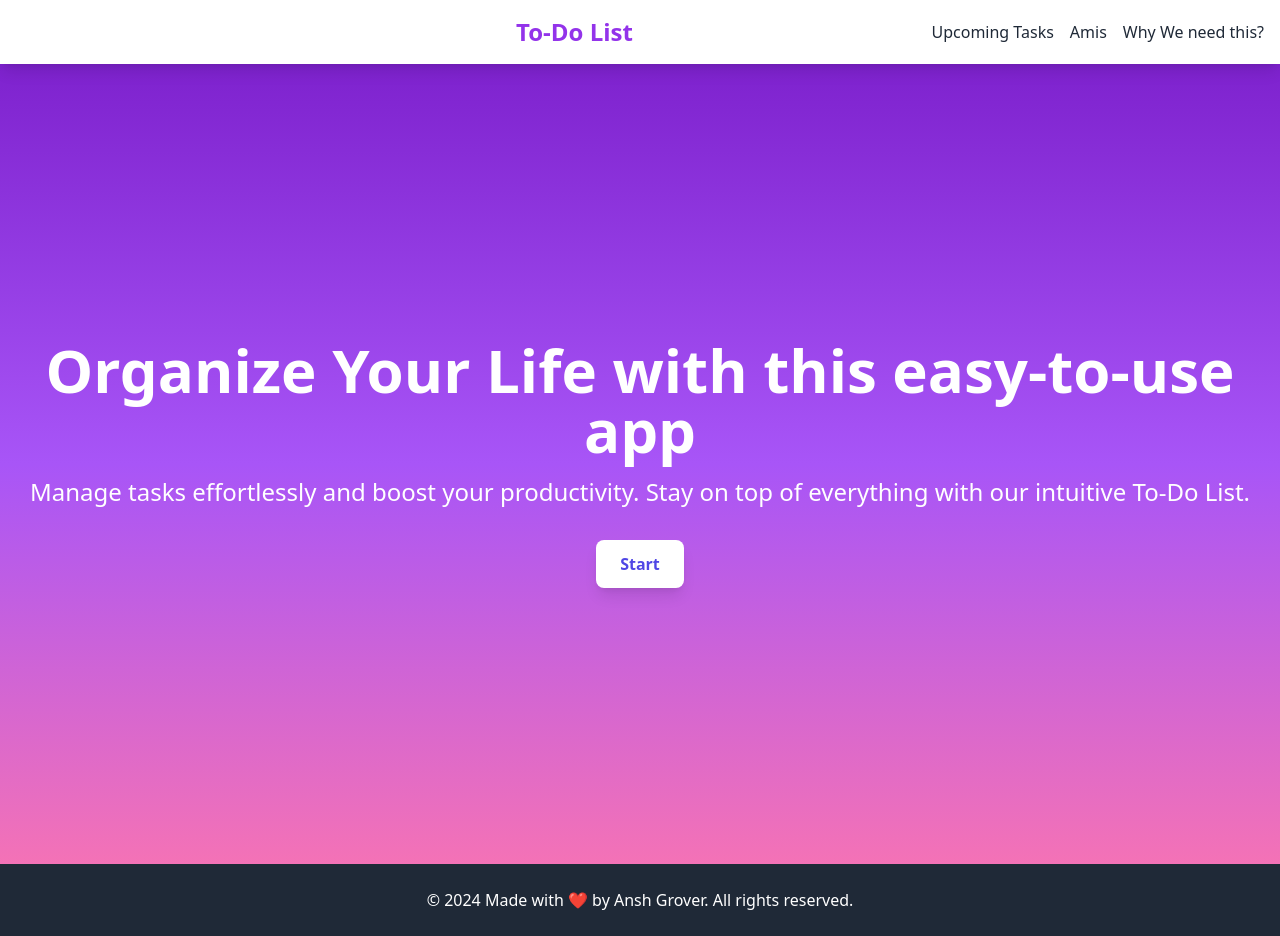
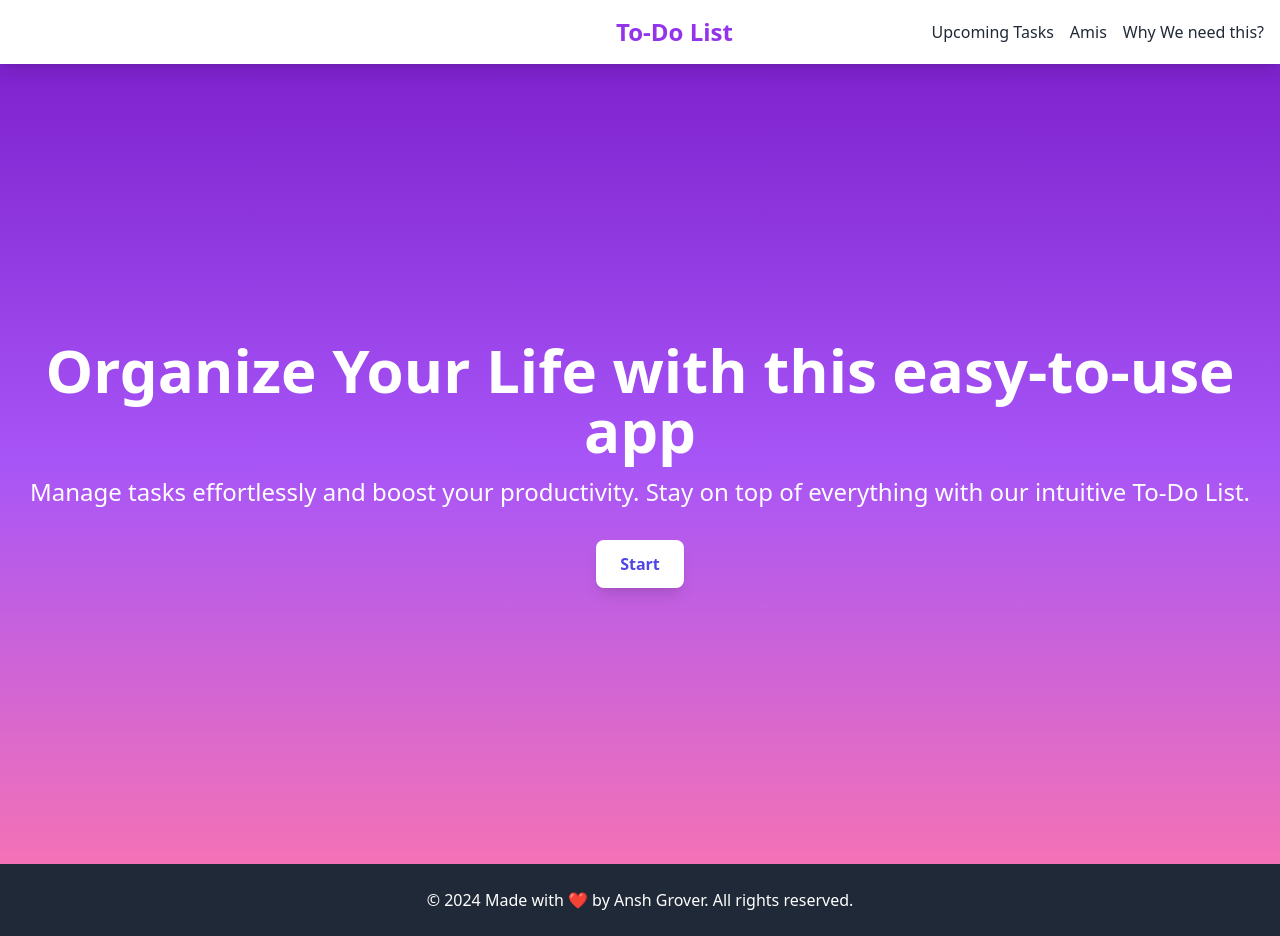
Before and after one commit to GeneJosie/ApplicationTODO, a plain HTML site: page index.html in a window 1280 px wide. Drawn offline with nearby package versions, Linux system fonts and the light colour scheme.

Commit message:
j'ai deplace To-Do List 600px vers la droite

```diff
--- a/index.html
+++ b/index.html
@@ -8,7 +8,7 @@
     <script src="https://cdn.tailwindcss.com"></script>
     <style>
       .move-left {
-        margin-left: 500px; /* Décalage de 200px vers la gauche */
+        margin-left: 600px; /* Décalage de 200px vers la gauche */
       }
     </style>
   </head>
```
